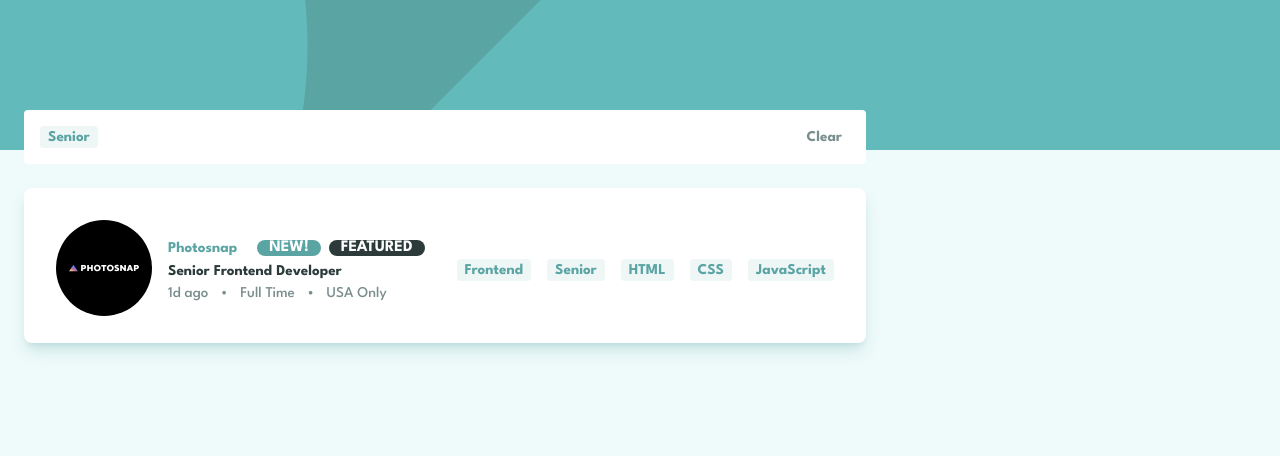
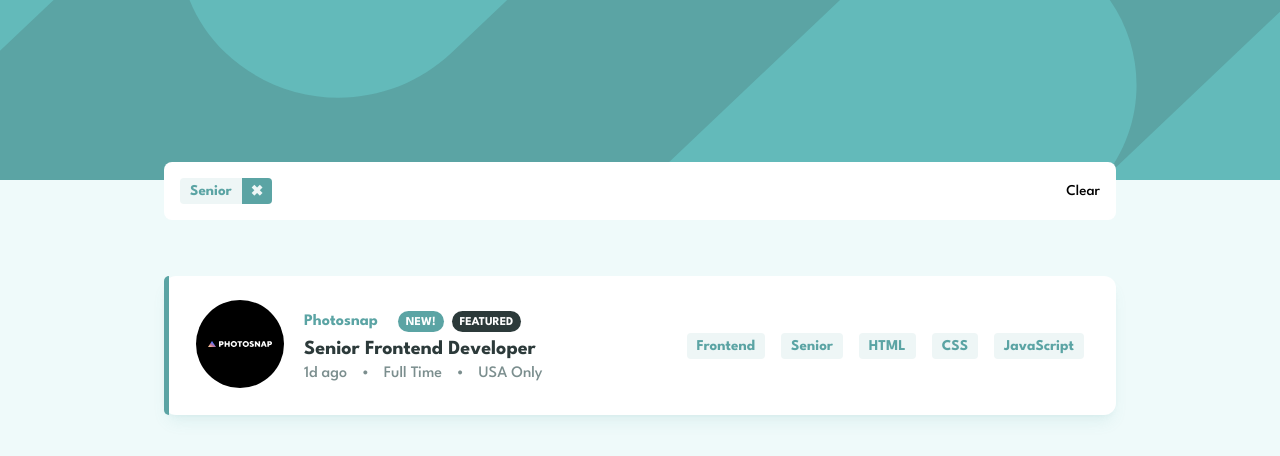
Before and after one commit to mianazan099/Static-Job-Listings, a plain HTML site: page index.html in a window 1280 px wide. Both pictures are taken after a click on the element "Senior". Drawn offline with Linux system fonts and the light colour scheme.

Commit message:
css completed

```diff
--- a/index.html
+++ b/index.html
@@ -15,7 +15,7 @@
   <body>
     <header></header>
     <main>
-      <div class="parent">
+      <div class="parent show-search">
         <div class="search">
           <div class="tablets"></div>
           <p class="clear">Clear</p>
--- a/script.js
+++ b/script.js
@@ -58,7 +58,7 @@ function render(data) {
 render(data);
 
 const tabletList = document.querySelectorAll(".tablet");
-const filterList = [];
+let filterList = [];
 const tablets = document.querySelector(".tablets");
 
 tabletList.forEach((tablet) => {
@@ -90,3 +90,16 @@ function pushNow() {
     });
   });
 }
+
+const clearBtn = document.querySelector(".clear");
+
+function clear() {
+  const tabletDiv = document.querySelectorAll(".tablets div");
+  tabletDiv.forEach((tablet) => {
+    tablet.remove();
+    filterList = [];
+    filterData(filterList);
+  });
+}
+
+clearBtn.addEventListener("click", clear);
--- a/style.css
+++ b/style.css
@@ -43,47 +43,95 @@ main {
   position: relative;
 }
 
+.right-line::before {
+  content: "";
+  position: absolute;
+  top: 0;
+  left: 0;
+  width: 5px;
+  height: 100%;
+  background-color: var(--clr-cyan-500);
+  border-radius: 8px 0 0 8px;
+}
+
 .parent {
-  padding: 24px;
+  padding-inline: 24px;
+  padding-block: 48px 24px;
+  width: 100%;
   max-width: 1000px;
   margin-inline: auto;
   display: grid;
-  gap: 48px;
+  gap: 36px;
+}
+
+.parent.show-search {
   position: absolute;
-  top: -64px;
+  left: 50%;
+  transform: translateX(-50%);
+  top: -78px;
 }
 
 .search {
   background-color: var(--clr-white);
-  border-radius: 4px;
+  border-radius: 8px;
   padding: 16px;
+  padding-right: 64px;
   position: relative;
+  margin-bottom: 32px;
+  display: none;
+}
+
+.parent.show-search > .search {
+  display: block;
 }
 
 .tablets {
   display: flex;
   gap: 16px;
   flex-wrap: wrap;
-  max-width: 75%;
 }
 
 .tablets > div {
   color: var(--clr-cyan-500);
   background-color: var(--clr-cyan-50);
   cursor: pointer;
-  padding-inline: 8px;
-  padding-block: 4px;
+  padding-inline: 10px 40px;
+  padding-block: 6px;
   font-weight: 700;
   border-radius: 4px;
+  position: relative;
+}
+
+.tablets > div::after {
+  content: "✖";
+  position: absolute;
+  top: 0;
+  right: 0;
+  width: 30px;
+  height: 100%;
+  background-color: var(--clr-cyan-500);
+  border-radius: 0 4px 4px 0;
+  color: var(--clr-cyan-50);
+  display: grid;
+  place-content: center;
+}
+
+.tablets > div:hover::after {
+  background-color: var(--clr-cyan-900);
+  transition: all 100ms;
 }
 
 .clear {
   position: absolute;
   top: 50%;
-  right: 24px;
   transform: translateY(-50%);
-  color: var(--clr-cyan-700);
-  font-weight: 700;
+  right: 16px;
+}
+
+.clear:hover {
+  text-decoration: underline;
+  color: var(--clr-cyan-500);
+  transition: all 100ms;
 }
 
 .card {
@@ -92,8 +140,8 @@ main {
   border-radius: 8px;
   padding: 24px;
   padding-top: 32px;
-  box-shadow: 0 10px 15px -3px hsl(180 29% 50% / 0.25),
-    0 4px 6px -4px hsl(180 29% 50% / 0.25);
+  box-shadow: 0 10px 15px -3px hsl(180 29% 50% / 0.1),
+    0 4px 6px -4px hsl(180 29% 50% / 0.1);
 }
 
 .logo {
@@ -117,7 +165,7 @@ main {
 
 .info {
   display: flex;
-  gap: 24px;
+  gap: 20px;
   align-items: center;
 }
 
@@ -130,19 +178,18 @@ main {
 .tags {
   display: flex;
   gap: 8px;
+  font-size: 12px;
 }
 
 .new,
 .featured {
   background-color: var(--clr-cyan-500);
   padding-inline: 8px;
-  padding-block: 14px 12px;
+  padding-block: 6px 4px;
   color: var(--clr-white);
   text-transform: uppercase;
-  border-radius: 50px;
-  font-size: 14px;
+  border-radius: 100px;
   font-weight: 700;
-  line-height: 0;
 }
 
 .featured {
@@ -154,13 +201,18 @@ main {
   font-weight: 700;
 }
 
+.position:hover {
+  color: var(--clr-cyan-500);
+  transition: color 100ms;
+}
+
 .post-info {
   color: var(--clr-cyan-700);
 }
 
 .post-info > *:not(:first-child)::before {
   content: "•";
-  margin-inline: 8px 12px;
+  margin-inline: 6px 10px;
 }
 
 hr {
@@ -179,47 +231,100 @@ hr {
   color: var(--clr-cyan-500);
   background-color: var(--clr-cyan-50);
   cursor: pointer;
-  padding-inline: 8px;
-  padding-block: 4px;
+  padding-inline: 10px;
+  padding-block: 6px;
   font-weight: 700;
   border-radius: 4px;
 }
 
+.tablet:hover {
+  background-color: var(--clr-cyan-500);
+  color: var(--clr-cyan-50);
+  transition: all 100ms;
+}
+
 @media (min-width: 600px) {
+  header {
+    height: 180px;
+    background-image: url(./images/bg-header-desktop.svg);
+  }
+
+  .parent {
+    padding-block: 60px 80px;
+    gap: 24px;
+    top: -90px;
+  }
+
+  .right-line::before {
+    border-radius: 12px 0 0 12px;
+  }
+
+  .card {
+    border-radius: 12px;
+    padding-inline: 32px;
+    padding-block: 24px;
+  }
+
   .left {
     display: flex;
+    gap: 20px;
   }
+
   .logo {
     position: static;
-    margin-right: 16px;
   }
+
   .logo img {
-    height: 96px;
-    width: 96px;
+    height: auto;
+    width: auto;
+  }
+
+  .content {
+    margin-bottom: 0;
+  }
+
+  .company {
+    font-size: 16px;
+  }
+
+  .position {
+    font-size: 20px;
+  }
+
+  .post-info {
+    font-size: 16px;
+  }
+
+  .post-info > *:not(:first-child)::before {
+    content: "•";
+    margin-inline: 10px 14px;
   }
 }
 
-@media (min-width: 1000px) {
+@media (min-width: 960px) {
   .card {
-    padding-inline: 32px;
     display: flex;
     gap: 16px;
     align-items: center;
     justify-content: space-between;
   }
   .content {
-    margin-bottom: 0;
+    /* margin-bottom: 0; */
   }
   .info {
-    gap: 20px;
+    /* gap: 20px; */
   }
   .new,
   .featured {
-    padding-block: 8px;
-    padding-inline: 12px;
-    font-size: 16px;
+    /* padding-block: 8px; */
+    /* padding-inline: 12px; */
+    /* font-size: 16px; */
   }
   .parent {
-    gap: 24px;
+    /* gap: 24px; */
+  }
+
+  hr {
+    display: none;
   }
 }
```
